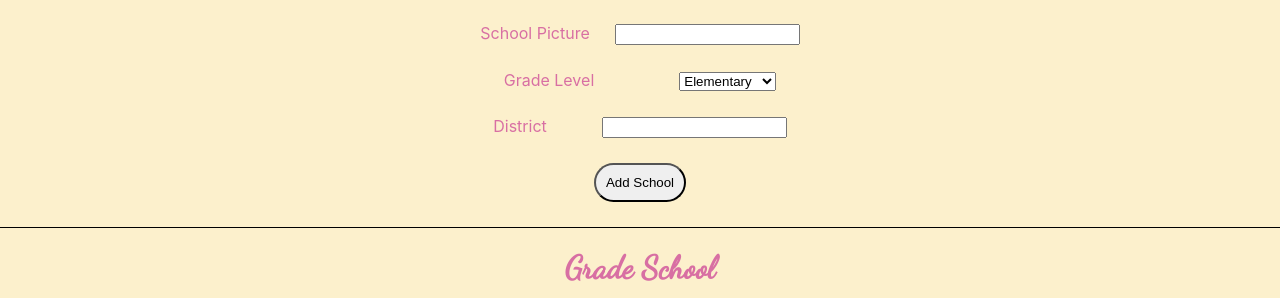
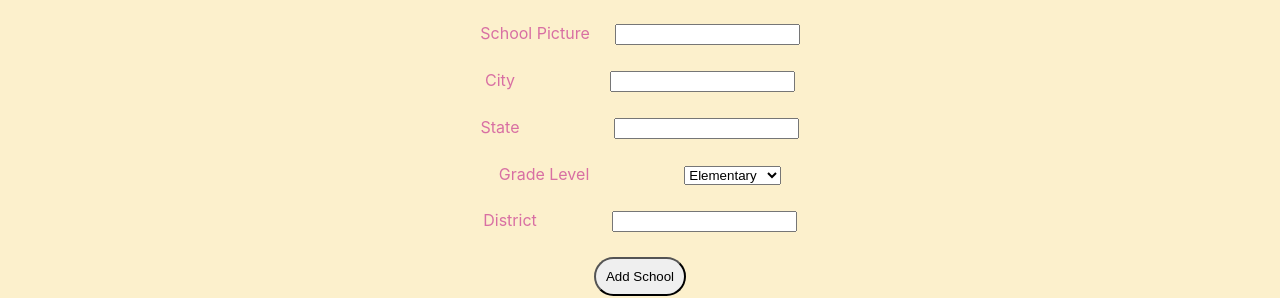
Before and after one commit to LuckyShmucky/GradeSchool-Ts-integration, a React (Create React App) app in the folder FrontEnd/: page /school-form in a window 1280 px wide. Shown: the part 217-515 px from the top of the page. Built offline with nearby package versions, Linux system fonts and the light colour scheme.

Commit message:
Forms now have city and state

```diff
--- a/FrontEnd/src/views/DistrictForm.js
+++ b/FrontEnd/src/views/DistrictForm.js
@@ -14,6 +14,14 @@ function District_Form() {
                 <input name='pic' id='pic' className='form-control' />
                 </div>
                 <div className='row' style={{marginBottom: '25px'}}>
+                    <label htmlFor='city' style={{marginRight: '85px'}}>City</label>
+                    <input name='city' id='city' className='form-control' />
+                </div>
+                <div className='row' style={{marginBottom: '25px'}}>
+                    <label htmlFor='state' style={{marginRight: '85px'}}>State</label>
+                    <input name='state' id='state' className='form-control' />
+                </div>
+                <div className='row' style={{marginBottom: '25px'}}>
                 <label htmlFor='salary' style={{marginRight: '25px'}}>Substitute Salary Per Day</label>
                 <input type='number' required min='50' max='10000' name='salary' id='salary' className='form-control' />
                 </div>
--- a/FrontEnd/src/views/SchoolForm.js
+++ b/FrontEnd/src/views/SchoolForm.js
@@ -14,7 +14,15 @@ function School_Form () {
                 <input name='pic' id='pic' className='form-control' />
                 </div>
                 <div className='row' style={{marginBottom: '25px'}}>
-                <label htmlFor='level' style={{marginRight: '85px'}}>Grade Level</label>
+                    <label htmlFor='city' style={{marginRight: '95px'}}>City</label>
+                    <input name='city' id='city' className='form-control' />
+                </div>
+                <div className='row' style={{marginBottom: '25px'}}>
+                    <label htmlFor='state' style={{marginRight: '95px'}}>State</label>
+                    <input name='state' id='state' className='form-control' />
+                </div>
+                <div className='row' style={{marginBottom: '25px'}}>
+                <label htmlFor='level' style={{marginRight: '95px'}}>Grade Level</label>
                 <select>
                     <option id='elementary' className='form-control'>Elementary</option>
                     <option id='middle' className='form-control'>Middle</option>
@@ -23,7 +31,7 @@ function School_Form () {
                 </select>
                 </div>
                 <div className='row' style={{marginBottom: '25px'}}>
-                <label htmlFor='district' style={{marginRight: '55px'}}>District</label>
+                <label htmlFor='district' style={{marginRight: '75px'}}>District</label>
                 <input required name='district' id='district' className='form-control' />
                 </div>
                 <input style={{borderRadius: '20px', padding: '10px', marginBottom: '25px'}} type='submit' value='Add School' />
```
